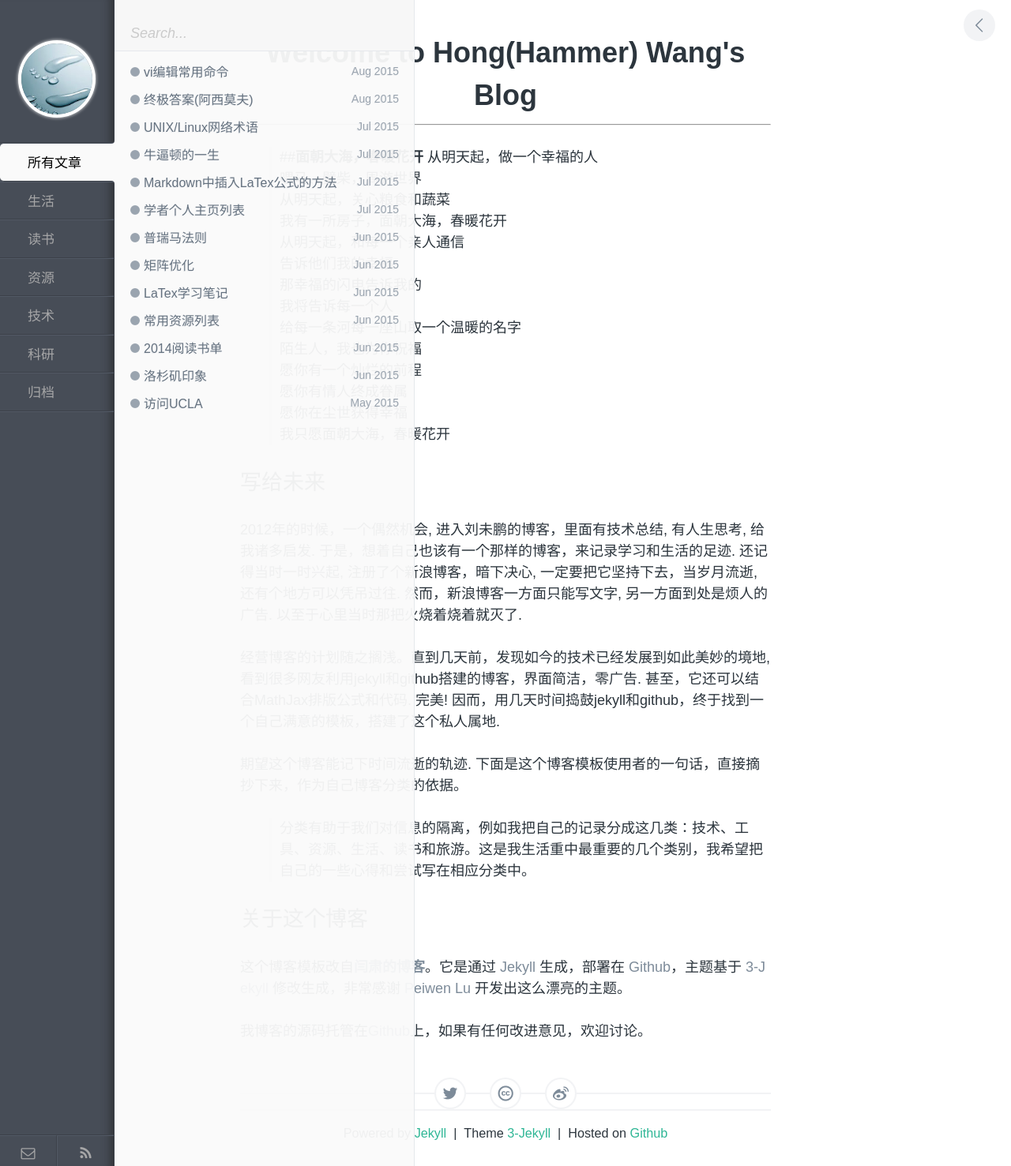
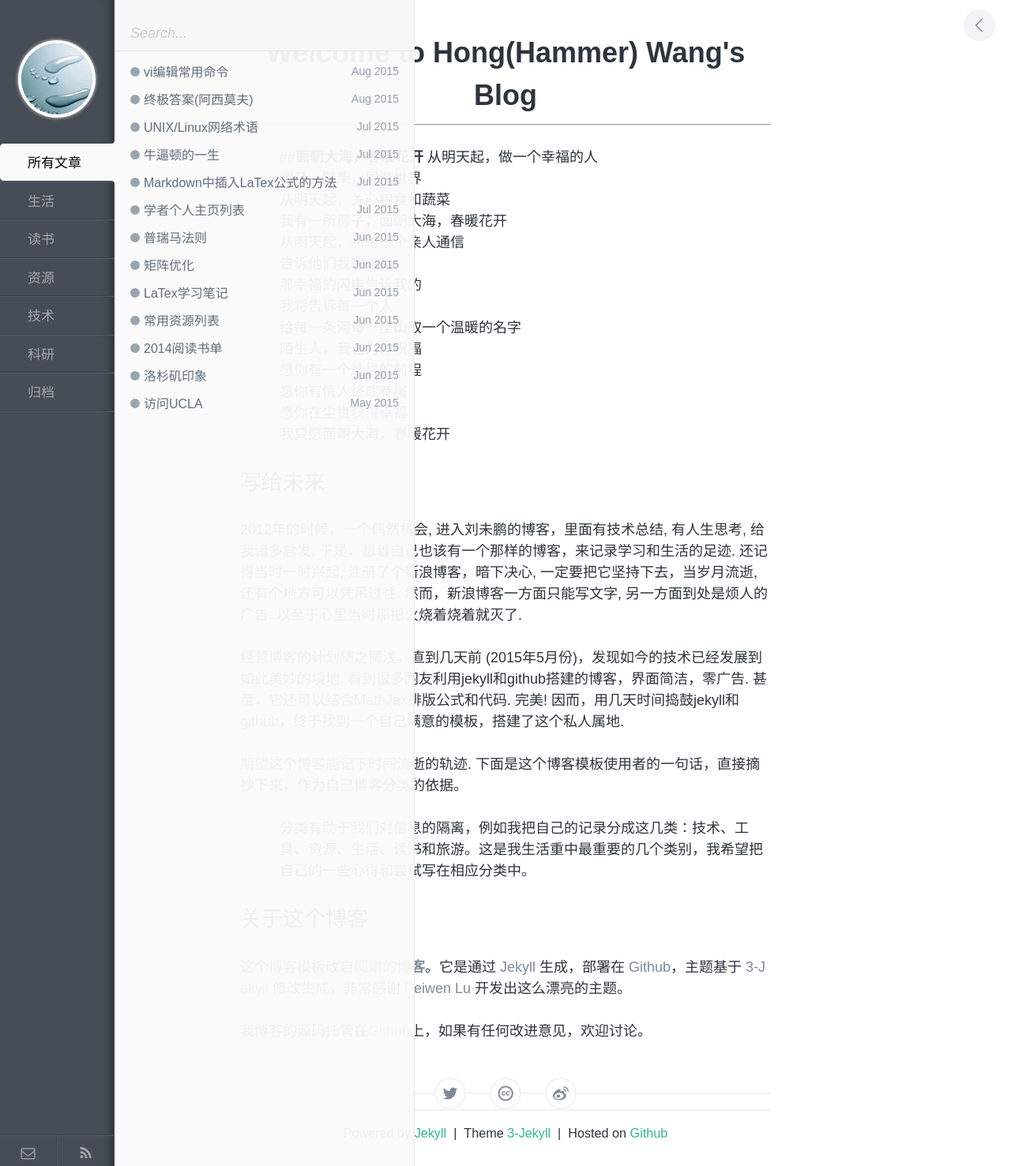
Before and after one commit to polyHong/polyHong.github.io, a Jekyll site: the page built from index.md, in a window 1280 px wide. Shown: the whole page at 79% size. Built offline with Jekyll 4.4.1, drawn with Linux system fonts in a browser that asks for light colours; Markdown is read by kramdown in place of the engine named in the settings.

Commit message:
update index.md

```diff
--- a/index.md
+++ b/index.md
@@ -26,7 +26,7 @@ title: Welcome to Hong(Hammer) Wang's Blog
 
 2012年的时候，一个偶然机会, 进入刘未鹏的博客，里面有技术总结, 有人生思考, 给我诸多启发. 于是，想着自己也该有一个那样的博客，来记录学习和生活的足迹. 还记得当时一时兴起, 注册了个新浪博客，暗下决心, 一定要把它坚持下去，当岁月流逝, 还有个地方可以凭吊过往. 然而，新浪博客一方面只能写文字, 另一方面到处是烦人的广告. 以至于心里当时那把火烧着烧着就灭了.
 
-经营博客的计划随之搁浅。直到几天前，发现如今的技术已经发展到如此美妙的境地, 看到很多网友利用jekyll和github搭建的博客，界面简洁，零广告. 甚至，它还可以结合MathJax排版公式和代码. 完美! 因而，用几天时间捣鼓jekyll和github，终于找到一个自己满意的模板，搭建了这个私人属地.
+经营博客的计划随之搁浅。直到几天前 (2015年5月份)，发现如今的技术已经发展到如此美妙的境地, 看到很多网友利用jekyll和github搭建的博客，界面简洁，零广告. 甚至，它还可以结合MathJax排版公式和代码. 完美! 因而，用几天时间捣鼓jekyll和github，终于找到一个自己满意的模板，搭建了这个私人属地.
 
 期望这个博客能记下时间流逝的轨迹. 下面是这个博客模板使用者的一句话，直接摘抄下来，作为自己博客分类的依据。
 
```
